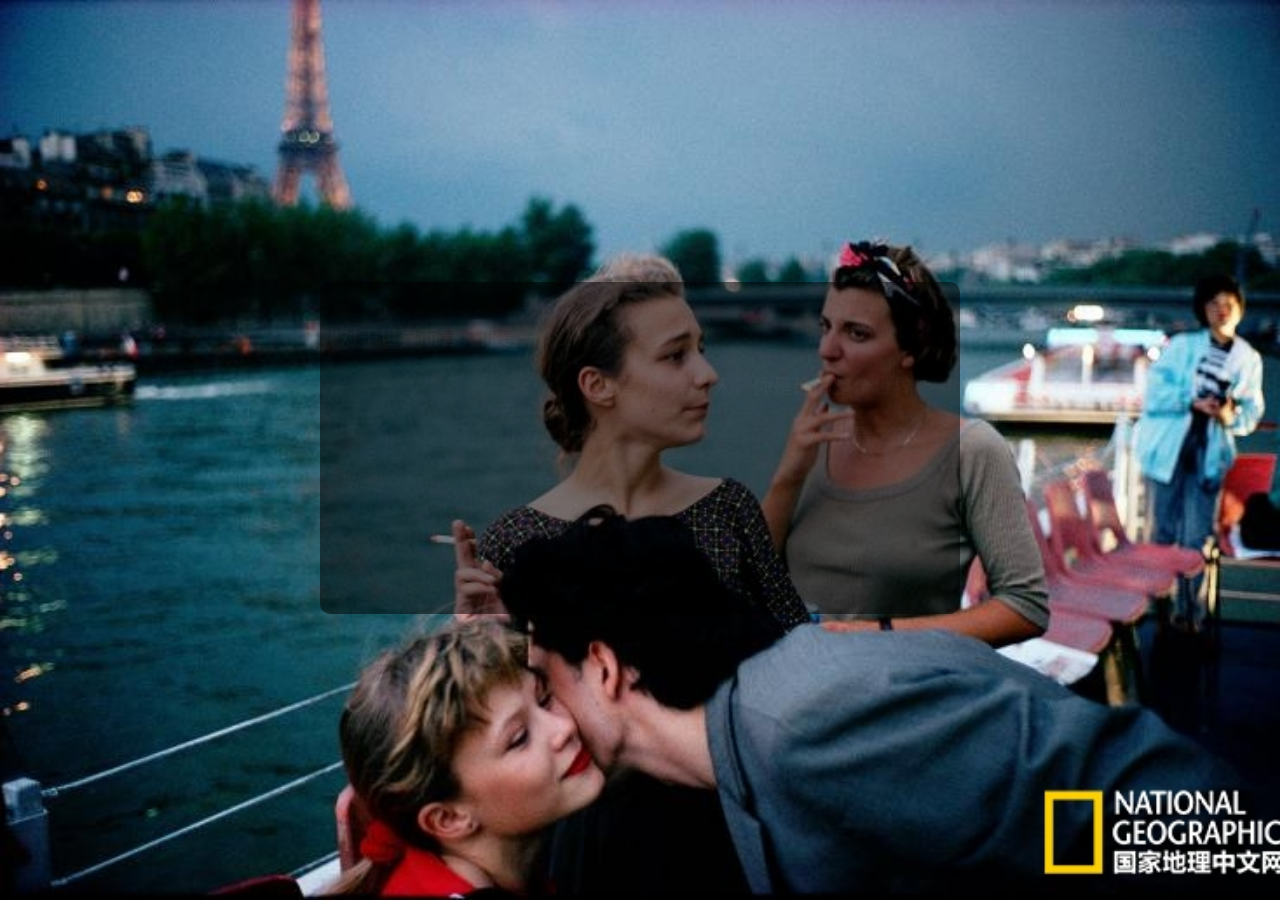
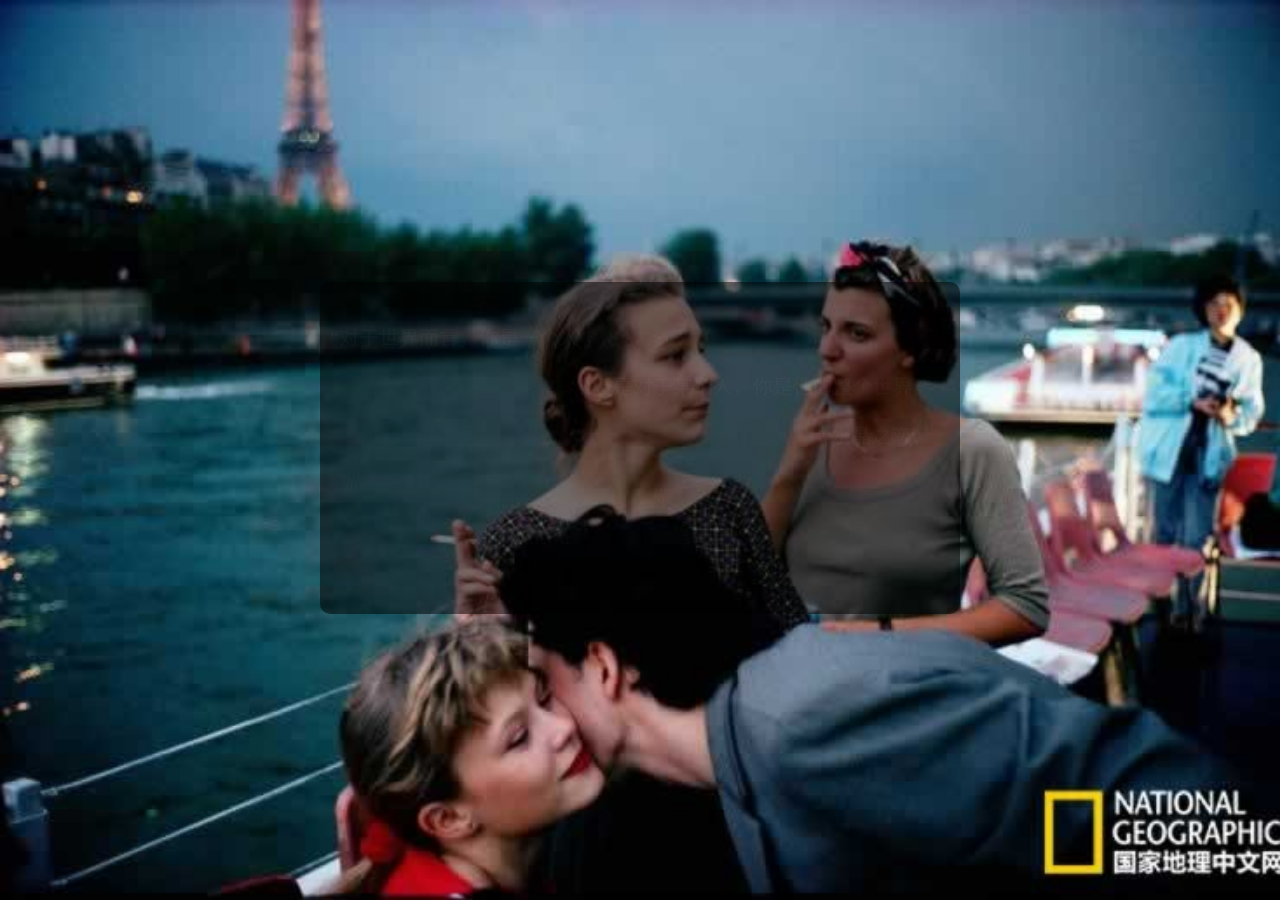
Before and after one commit to duzhongbo/blog, a Jekyll site: the page built from index.html, in a window 1280 px wide. Built offline with Jekyll 4.4.1, drawn with Linux system fonts in a browser that asks for light colours.

Commit message:
图片优化

```diff
--- a/_layouts/default.html
+++ b/_layouts/default.html
@@ -5,9 +5,9 @@
 <meta name="viewport" content="width=device-width, initial-scale=1,user-scalable=no" />
 <title>{{ page.title }}</title>
 <link href="/img/favicon.ico" rel="shortcut icon">
-<link rel="stylesheet" type="text/css" href="/css/style.css?v1.8">
+<link rel="stylesheet" type="text/css" href="/css/style.css?v1.9">
 </head>
-<body class="bg1">
+<body class="bg0">
 
 {{ content }}
 
--- a/css/style.css
+++ b/css/style.css
@@ -24,7 +24,7 @@
 .br10{border-radius:10px;}
 .auto{margin:0 auto;}
 .more{color:#000;font-size:12px;font-weight:bold;text-decoration:none;letter-spacing:2px;color:#fff;}
-.bg1{background:url(../img/bg.jpg) #eee no-repeat 50% 50% fixed;background-size:cover;}
+.bg0{background:url(../img/bg0.jpg) #eee no-repeat 50% 50% fixed;background-size:cover;}
 
 .main{width:50%;height:332px;margin:-168px auto 10px;overflow:hidden;top:50%;}
 .main-inner{padding:20px 10px 10px;width:94%;}
```
Also changed, not shown: img/bg.jpg (deleted), img/bg0.jpg (added), img/bg1.jpg (added).
